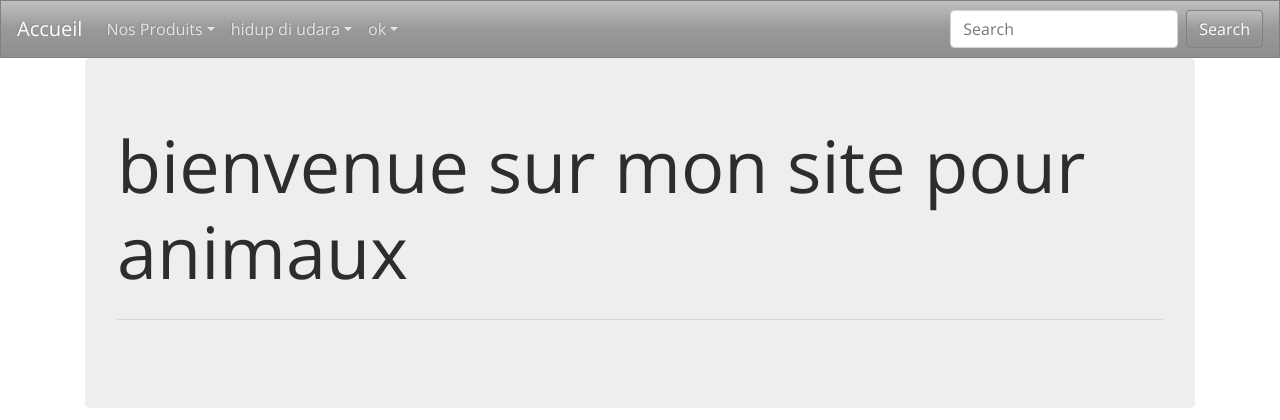
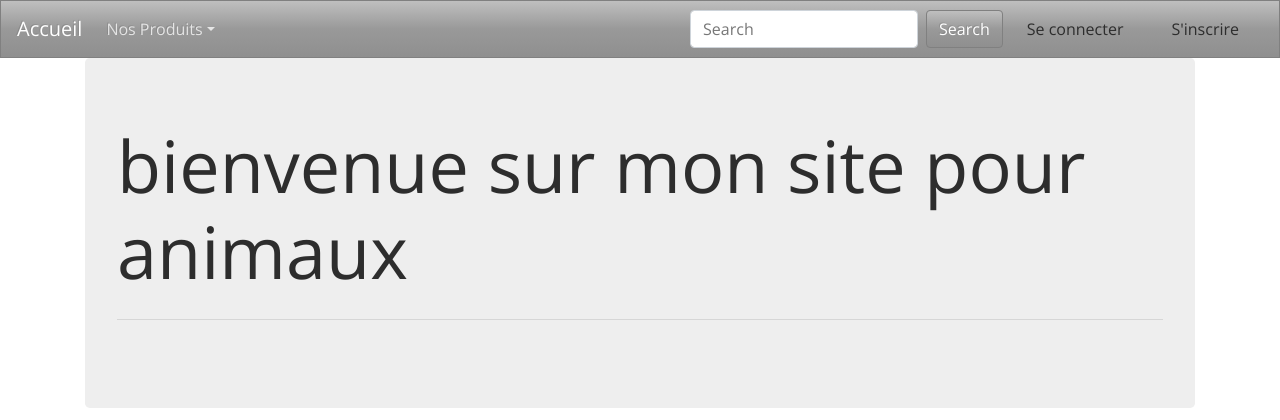
Before and after one commit to florian78370/E6, a Symfony app: template templates/accueil/index.html.twig in a window 1280 px wide. Shown: the top 420 px of the page. Run offline with Twig, Linux system fonts and the light colour scheme; the template is opened without the code that fills it, so the values that code supplies are empty; some libraries are stand-ins or nearby versions.

Commit message:
j'ai bien cook

```diff
--- a/src/Entity/User.php
+++ b/src/Entity/User.php
@@ -192,4 +192,9 @@ class User implements UserInterface, PasswordAuthenticatedUserInterface
 
         return $this;
     }
+
+    public function getFullName(): ?string
+    {
+        return $this->nom."".$this->prenom;
+    }
 }
--- a/templates/base.html.twig
+++ b/templates/base.html.twig
@@ -19,6 +19,8 @@
   <div class="collapse navbar-collapse" id="navbarColor02">
     <ul class="navbar-nav mr-auto">
 
+
+
       </li>
       <li class="nav-item dropdown">
         <a class="nav-link dropdown-toggle" data-toggle="dropdown" href="#" role="button" aria-haspopup="true" aria-expanded="false">Nos Produits</a>
@@ -28,6 +30,8 @@
           <a class="dropdown-item" href="{{path('cheval')}}">Cheval</a>
         </div>
       </li>
+  {% if app.user and is_granted('ROLE_ADMIN') %}
+
 
          <li class="nav-item dropdown">
         <a class="nav-link dropdown-toggle" data-toggle="dropdown" href="#" role="button" aria-haspopup="true" aria-expanded="false">
@@ -38,19 +42,39 @@ hidup di udara</a>
           <a class="dropdown-item" href="{{path('admin_chevaux')}}">AdminCheval</a>
         </div>
       </li>
-                    <li class="nav-item dropdown">
-                     <a class="nav-link dropdown-toggle" data-toggle="dropdown" href="#" role="button" role="button" aria-haspopup="true" aria-expanded="false">ok</a>
-                    <div class="dropdown-menu">
-                      <a class="dropdown-item" href="{{path('login')}}">login</a>
-                      <a class="dropdown-item" href="{{path('register')}}">s'enregistrer</a>
-                      </div>
-                    </li>
+           {% endif %}
+
+                    </ul>
     </ul>
     <form class="form-inline my-2 my-lg-0">
       <input class="form-control mr-sm-2" type="text" placeholder="Search">
       <button class="btn btn-secondary my-2 my-sm-0" type="submit">Search</button>
     </form>
   </div>
+
+  <ul class="navbar-nav my-auto">
+                    {% if app.user %}
+
+
+                      <li class="nav-item">
+                        <img class="avatar supermini" src="{{ app.user.avatar}}" alt="photo de {{app.user.fullName}}">
+                      </li>
+                      <a class="nav-link dropdown-toggle" data-toggle="dropdown" href="#" role="button" aria-haspopup="true" aria-expanded="false">{{app.user.nom}}</a>
+        <div class="dropdown-menu">
+          <a class="dropdown-item" href="#">Mon profil</a>
+          <div class="dropdown-divider"></div>
+          <a class="dropdown-item" href="{{path('app_logout')}}">Se déconnecter</a>
+        </div>
+      </li>
+{% else %}
+  <li class="nav-item">
+          <a class="dropdown-item" href="{{path('login')}}">Se connecter</a>
+      </li>
+
+      <li class="nav-item">
+          <a class="dropdown-item" href="{{path('register')}}">S'inscrire</a>
+      </li>
+{% endif %}
 
 
 </nav>
```
Also changed, not shown: public/css/app.css (added), 1 other file.
